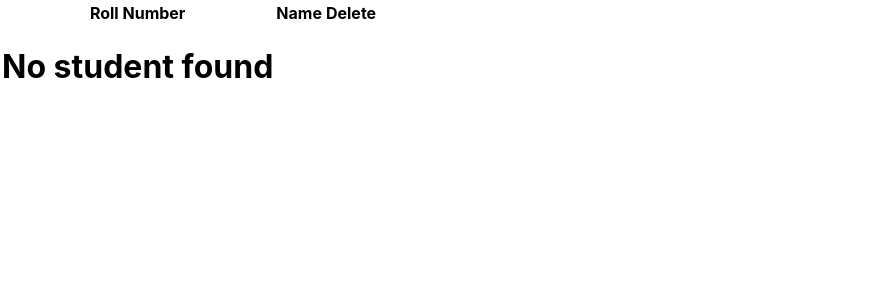
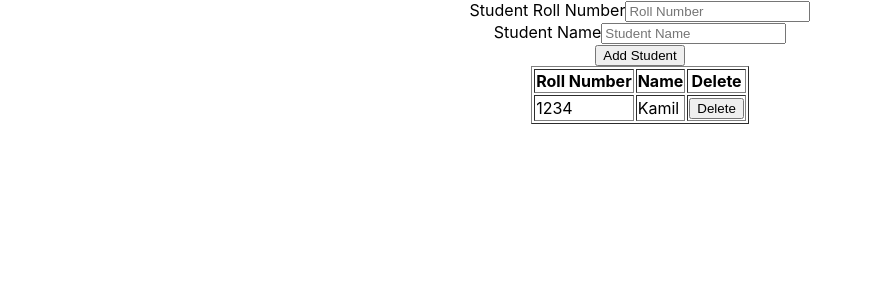
Before and after one commit to kamilsaeed/React-JS, a React (Create React App) app in the folder myfirstreactapp/: page / in a window 1280 px wide. Shown: the top 300 px of the page, without its empty margins (0-869 px from the left). Built offline with nearby package versions, Linux system fonts and the light colour scheme.

Commit message:
student page

```diff
--- /dev/null
+++ b/myfirstreactapp/src/components/StudentAddFormComponent.js
@@ -0,0 +1,21 @@
+const StudentAddFormComponent = () => {
+    return(
+        <center>
+            <div>
+                <label>Student Roll Number</label>
+                <input type="text" placeholder="Roll Number"></input>
+            </div>
+
+            <div>
+                <label>Student Name</label>
+                <input type="text" placeholder="Student Name"></input>
+            </div>
+
+            <div>
+                <button>Add Student</button>
+            </div>
+        </center>
+    )
+}
+
+export default StudentAddFormComponent
--- a/myfirstreactapp/src/pages/StudentsPage.js
+++ b/myfirstreactapp/src/pages/StudentsPage.js
@@ -1,13 +1,28 @@
-import { useState } from "react"
+import { useState, useEffect } from "react"
+import StudentAddFormComponent from "../components/StudentAddFormComponent"
 
 const StudentsPage = () => {
 
     const [students, setStudents] = useState([]);
 
+    useEffect(() => {
+
+        setTimeout(() => {
+            let student = {
+                roll_number: 1234,
+                student_name: "Kamil"
+            }
+            setStudents([...students,student]);
+        }, 5000)
+
+    }, [])
 
     return(
 
-        <table>
+    <>
+    <center>
+        <StudentAddFormComponent />
+        <table border={1}>
             <thead>
                 <th>Roll Number</th>
                 <th>Name</th>
@@ -19,8 +34,8 @@ const StudentsPage = () => {
                 {students.map((std, index) => {
                     return (
                         <tr>
-                            <td>123</td>
-                            <td>Hayyan g</td>
+                            <td>{std.roll_number}</td>
+                            <td>{std.student_name}</td>
                             <td>
                                 <button>Delete</button>
                             </td>
@@ -34,6 +49,8 @@ const StudentsPage = () => {
             : <h1>No student found</h1>
         }
         </table>
+    </center>
+    </>
     )
 }
 
```
